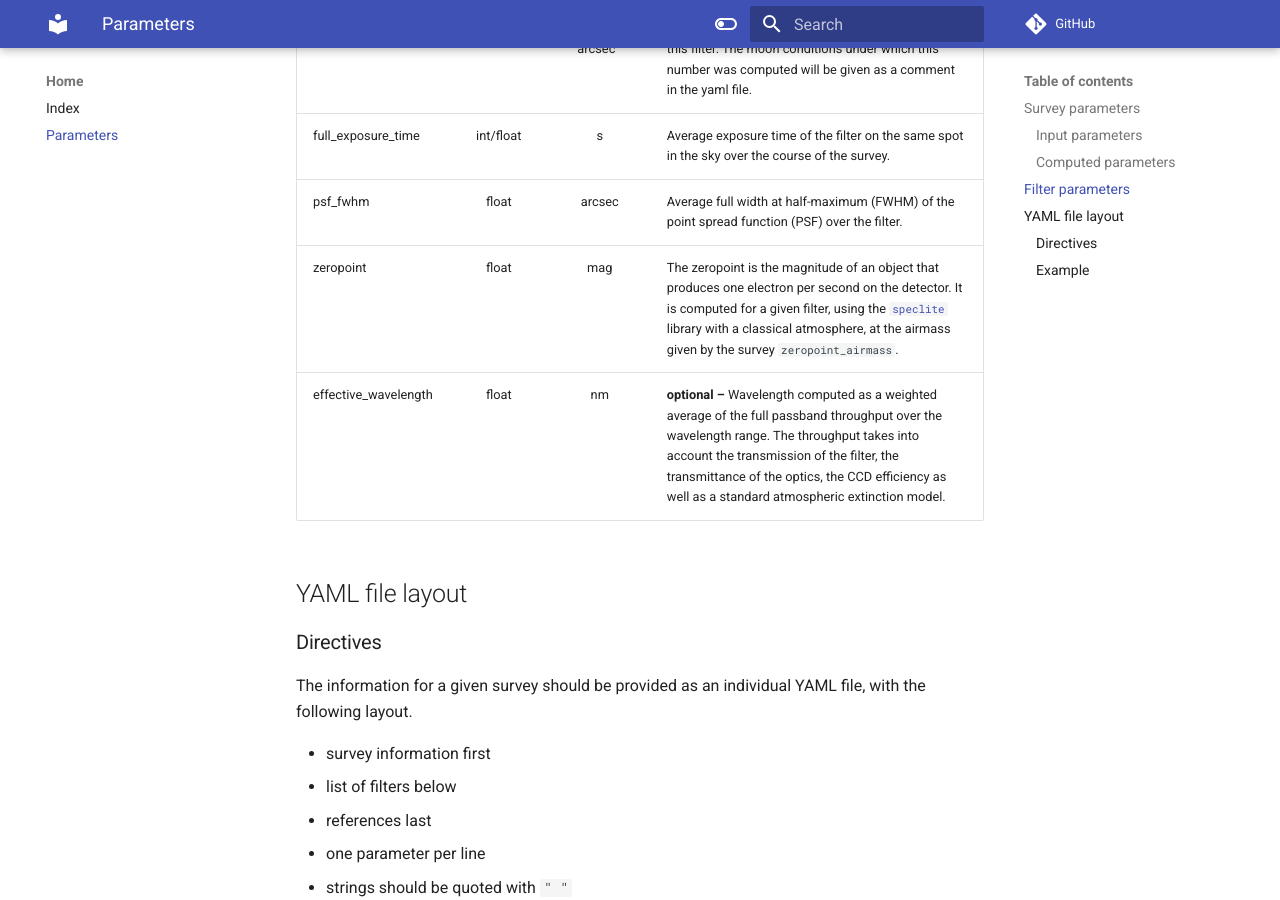
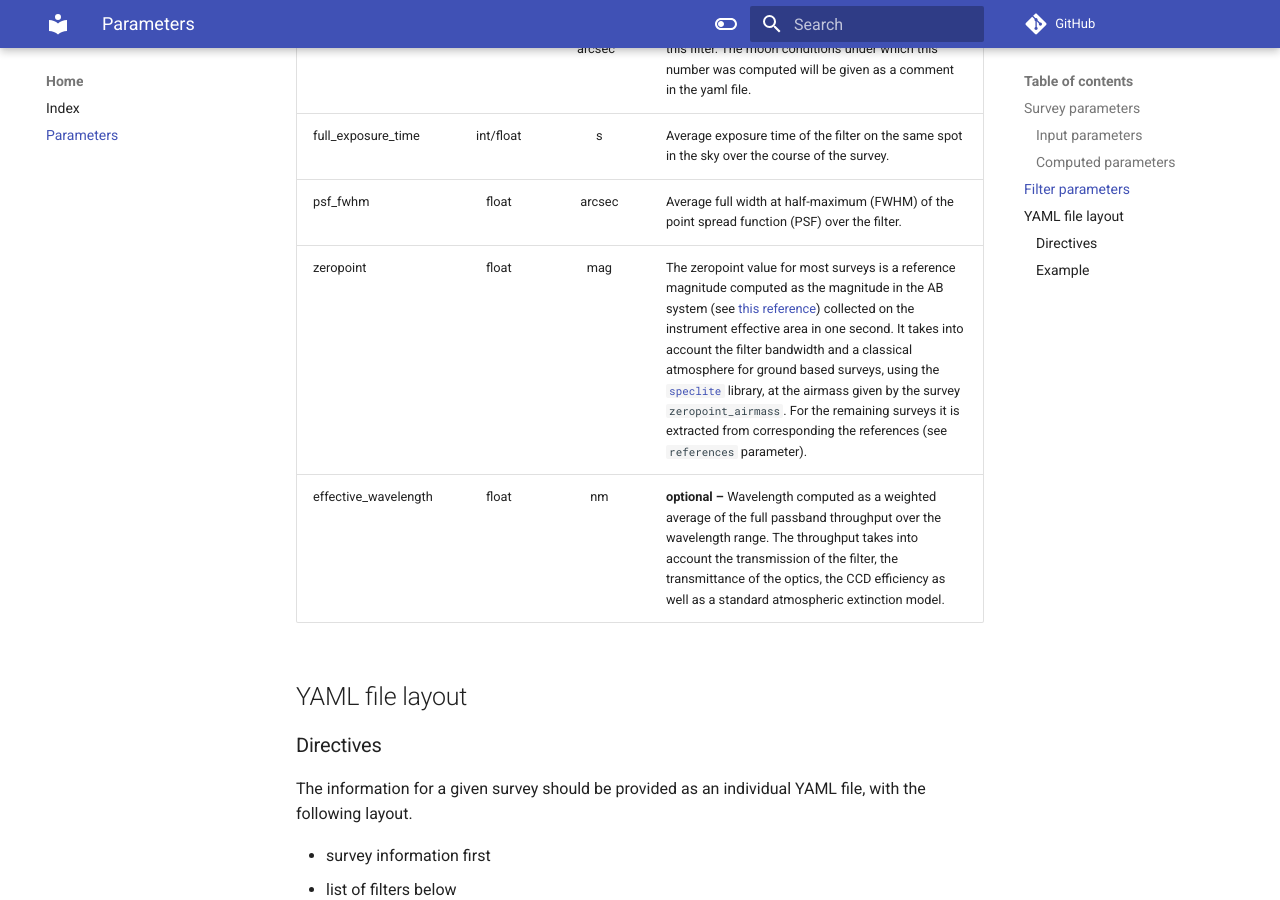
Before and after one commit to LSSTDESC/surveycodex, an MkDocs documentation site: the page built from docs/parameters.md, in a window 1280 px wide and 900 px high, scrolled down 1880 px. Built offline with MkDocs 1.6.1 and Material for MkDocs 9.7.7, drawn with Linux system fonts in a browser that asks for light colours; comment, search, counter and statistics services are not loaded.

Commit message:
Clarify zeropoint computation (#111)
* Simplify zeropoint computation

* Clarify zeropoint description

* Add clarification

* Update docs/parameters.md

Co-authored-by: Ismael Mendoza <11745764+ismael-mendoza@users.noreply.github.com>

Co-authored-by: Ismael Mendoza <11745764+ismael-mendoza@users.noreply.github.com>

```diff
--- a/docs/parameters.md
+++ b/docs/parameters.md
@@ -40,10 +40,11 @@
 | sky_brightness       |   float   | mag / arcsec^2^ | Average sky brightness computed for the survey and this filter. The moon conditions under which this number was computed will be given as a comment in the yaml file.                                                                                                                         |
 | full_exposure_time   | int/float |        s        | Average exposure time of the filter on the same spot in the sky over the course of the survey.                                                                                                                                                                                                |
 | psf_fwhm             |   float   |     arcsec      | Average full width at half-maximum (FWHM) of the point spread function (PSF) over the filter.                                                                                                                                                                                                 |
-| zeropoint            |   float   |       mag       | The zeropoint is the magnitude of an object that produces one electron per second on the detector. It is computed for a given filter, using the [`speclite`][speclite] library with a classical atmosphere, at the airmass given by the survey `zeropoint_airmass`.                           |
+| zeropoint            |   float   |       mag       | The zeropoint value for most surveys is a reference magnitude computed as the magnitude in the AB system (see [this reference][abmag_ref]) collected on the instrument effective area in one second. It takes into account the filter bandwidth and a classical atmosphere for ground based surveys, using the [`speclite`][speclite] library, at the airmass given by the survey `zeropoint_airmass`. For the remaining surveys it is extracted from corresponding the references (see `references` parameter).                          |
 | effective_wavelength |   float   |       nm        | **optional –** Wavelength computed as a weighted average of the full passband throughput over the wavelength range. The throughput takes into account the transmission of the filter, the transmittance of the optics, the CCD efficiency as well as a standard atmospheric extinction model. |
 
 [speclite]: https://github.com/desihub/speclite
+[abmag_ref]: https://speclite.readthedocs.io/en/stable/api.html#convolutions
 
 YAML file layout
 ----------------
```
Also changed, not shown: 1 other file.
